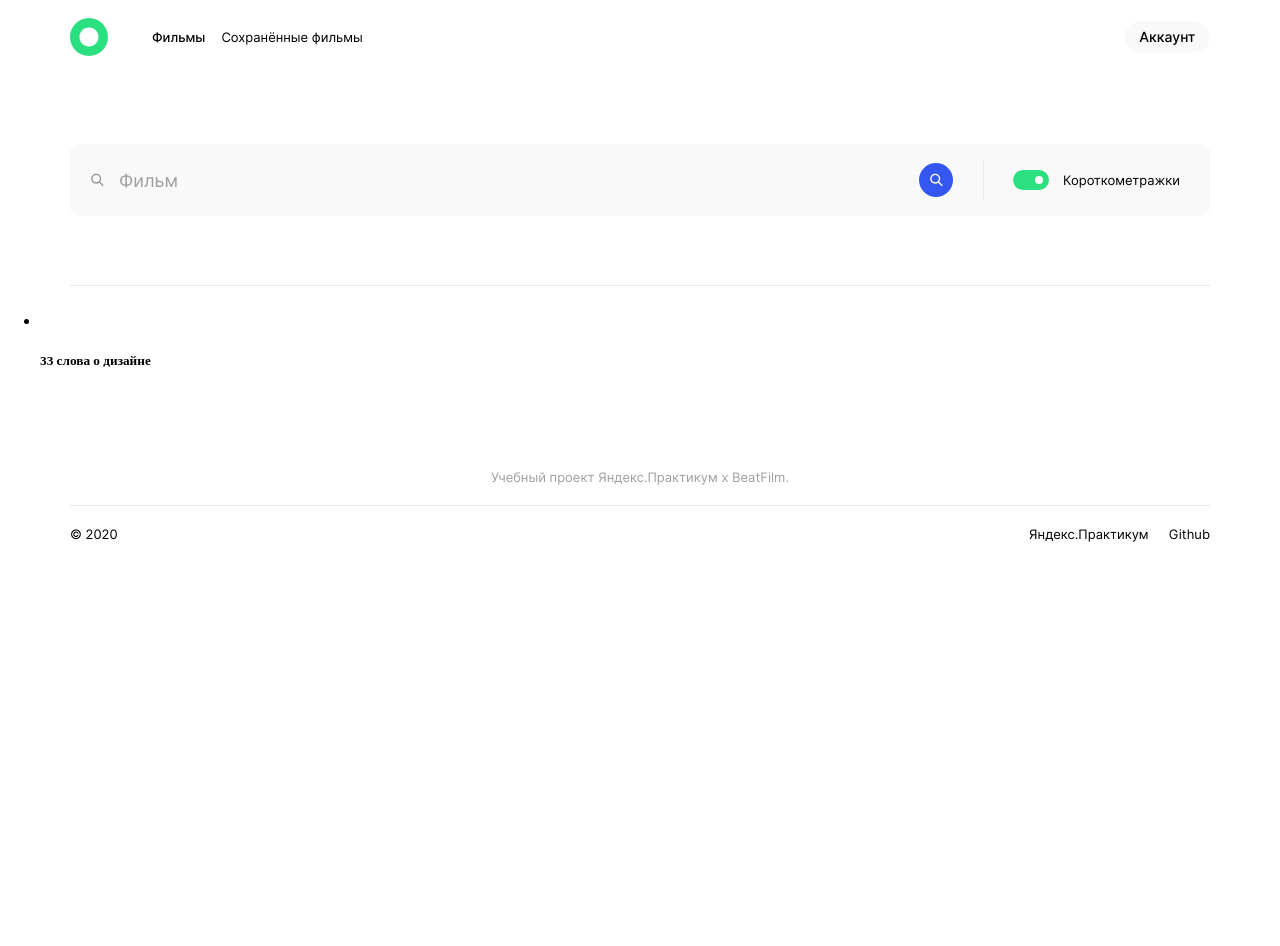
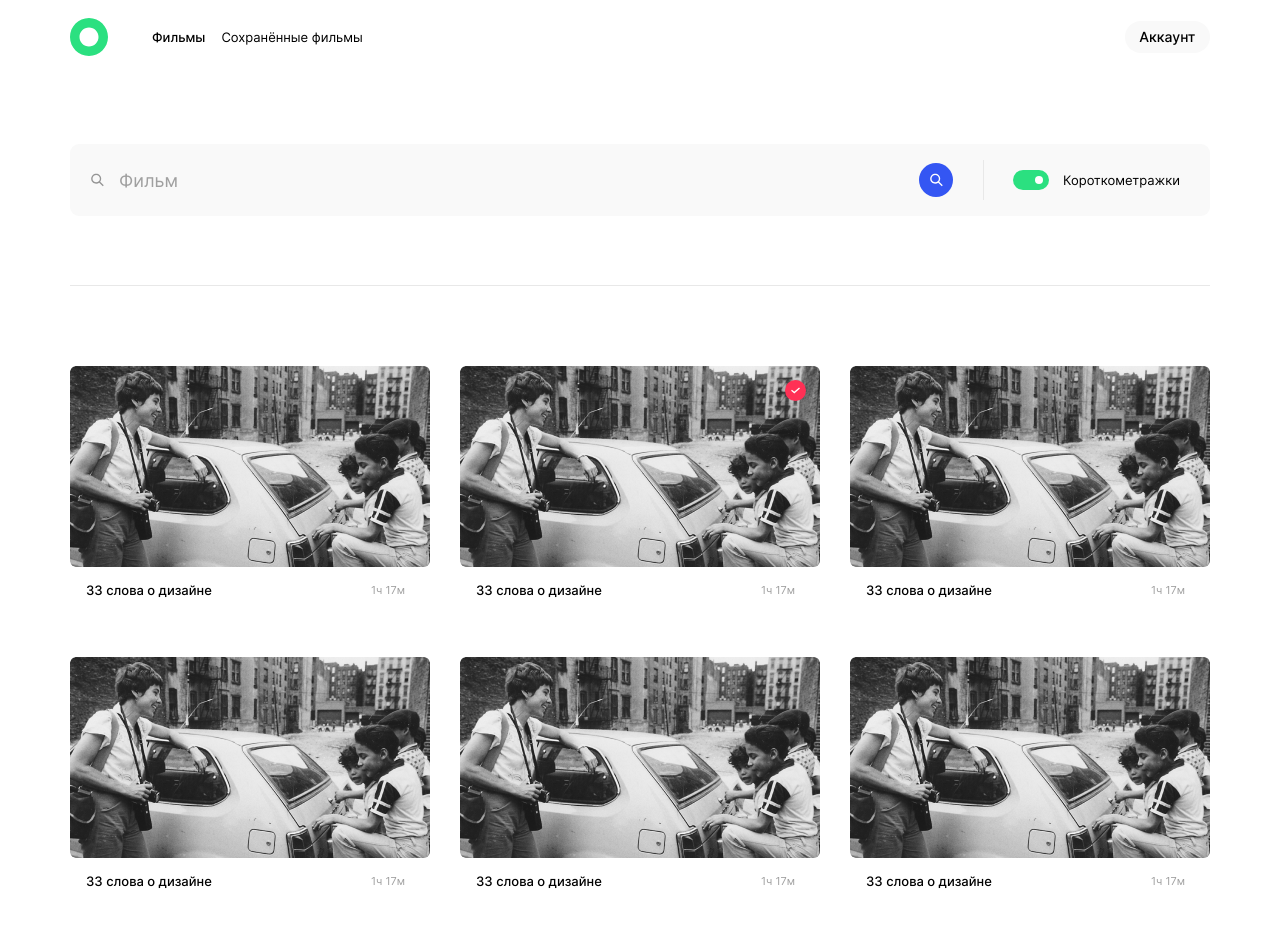
Before and after one commit to GrigoryGriko/movies-explorer-frontend, a React (Create React App) app: page /movies in a window 1280 px wide. Shown: the top 946 px of the page. Before the commit the page ends 800 px from the top, so only its background shows below. Built offline with nearby package versions, Linux system fonts and the light colour scheme.

Commit message:
feat: кнопка сохранить при наведении на фильм

```diff
--- a/src/components/App/App.css
+++ b/src/components/App/App.css
@@ -1,8 +1,14 @@
 .App {
+  display: flex;
+  flex-direction: column;
+  align-items: center;
+  width: 100%;
+  min-height: 100vh;
 }
 
 .section {
   width: 100%;
+  max-width: 1280px;
 }
 .wrapper {
   width: calc(100% - 140px);
--- a/src/components/Main/Main.js
+++ b/src/components/Main/Main.js
@@ -7,7 +7,7 @@ import AboutMe from './AboutMe/AboutMe';
 
 function Main() {
   return (
-    <main className="content">
+    <main className="content section">
       <Promo/>
       <AboutProject/>
       <Techs/>
--- a/src/components/Main/Promo/Promo.css
+++ b/src/components/Main/Promo/Promo.css
@@ -9,7 +9,7 @@
   background-color: #073042;
 }
 .promo__wrapper {
-  max-height: 426px;
+  max-height: 430px;
   display: flex;
   flex-direction: column;
   flex-wrap: wrap;
--- a/src/components/Movies/Movies.js
+++ b/src/components/Movies/Movies.js
@@ -5,10 +5,10 @@ import MoviesCardList from './MoviesCardList/MoviesCardList';
 
 function Movies() {
   return (
-    <main className="content">
+    <>
       <SearchForm/>
       <MoviesCardList/>
-    </main>
+    </>
   )
 }
 
--- a/src/components/Movies/MoviesCardList/MoviesCardList.css
+++ b/src/components/Movies/MoviesCardList/MoviesCardList.css
@@ -1,16 +1,127 @@
 .movies-cardlist {
+  display: flex;
+  align-items: center;
+  flex-direction: column;
 
+  margin-top: 70px;
 }
 .movies-cardlist__list {
+  margin: 0;
+  padding: 0;
+  list-style-type: none;
 
+  display: grid;
+  grid-template-columns: repeat(auto-fill, 360px);
+  grid-template-rows: repeat(auto-fill, 1fr);
+  grid-auto-flow: row;
+  gap: 58px 30px;
+
+  align-items: center;
+  justify-content: center;
+  flex-wrap: wrap;
 }
 .movies-cardlist__item {
-
+  position: relative;
+  display: flex;
+  flex-direction: column;
+  align-items: center;
+  font-size: 0;
 }
-movies-cardlist__image {
+.movies-cardlist__image {
   object-fit: cover;
   width: 360px;
   height: 201px;
+  border-radius: 6px;
 
   cursor: pointer;
 }
+
+.movies-cardlist__image:hover + .movies-cardlist__action-save {
+  visibility: visible;
+}
+
+.movies-cardlist__action-save {
+  visibility: hidden;
+  display: flex;
+  align-items: center;
+  justify-content: center;
+
+  position: absolute;
+  top: 14px;
+  right: 14px;
+
+  width: 72px;
+  height: 21px;
+
+  font-family: 'Inter';
+  font-weight: 400;
+  font-size: 10px;
+
+  display: flex;
+  align-items: center;
+  text-align: center;
+
+  color: #000;
+
+  background-color: #F9F9F9;
+  border-radius: 30px;
+
+  cursor: pointer;
+}
+
+.movies-cardlist__marker-saved {
+  display: flex;
+  align-items: center;
+  justify-content: center;
+
+  min-width: 21px;
+  height: 21px;
+
+  position: absolute;
+  top: 14px;
+  right: 14px;
+  border-radius: 50%;
+
+  background-color: transparent;
+  background-image: url(../../../images/movies-cardlist__marker-saved.svg);
+  background-color: #FF3055;
+  background-repeat: no-repeat;
+  background-size: auto;
+  background-position: center;
+
+  cursor: pointer;
+}
+
+.movies-cardlist__wrapper-text {
+  display: flex;
+  justify-content: space-between;
+  align-items: center;
+
+  min-width: calc(100% - 32px);
+  margin-top: 14px;
+}
+.movies-cardlist__title-film {
+  margin: 0;
+
+  font-family: 'Inter';
+  font-weight: 500;
+  font-size: 13px;
+
+  color: #000000;
+}
+.movies-cardlist__duration-film {
+  margin: 0;
+
+  display: flex;
+  align-items: center;
+  justify-content: center;
+
+  width: 52px;
+  height: 18px;
+
+  font-family: 'Inter';
+  font-weight: 400;
+  font-size: 11px;
+
+  color: #A0A0A0;
+}
--- a/src/components/Movies/MoviesCardList/MoviesCardList.js
+++ b/src/components/Movies/MoviesCardList/MoviesCardList.js
@@ -1,12 +1,90 @@
 import React from 'react';
+
+import moviesCardListImage from '../../../images/movies-cardlist__image.jpg';
 
 function MoviesCardList() {
   return(
     <section className="movies-cardlist section">
-      <ul className="movies-cardlist__list wrapper" src="../../../images/movies-cardlist__image.jpg">
+      <ul className="movies-cardlist__list wrapper">
         <li className="movies-cardlist__item">
-          <img className="movies-cardlist__image"/>
-          <h5>33 слова о дизайне</h5>
+          <img className="movies-cardlist__image" src={moviesCardListImage} alt="карточка фильма"/>
+
+          <div className="movies-cardlist__action-save">Сохранить</div>
+
+          <div className="movies-cardlist__wrapper-text">
+            <h5 className="movies-cardlist__title-film">33 слова о дизайне</h5>
+            <p className="movies-cardlist__duration-film">1ч 17м</p>
+          </div>
+        </li>
+
+        <li className="movies-cardlist__item">
+          <img className="movies-cardlist__image" src={moviesCardListImage} alt="карточка фильма"/>
+
+          <div className="movies-cardlist__marker-saved"></div>
+
+          <div className="movies-cardlist__wrapper-text">
+            <h5 className="movies-cardlist__title-film">33 слова о дизайне</h5>
+            <p className="movies-cardlist__duration-film">1ч 17м</p>
+          </div>
+        </li>
+
+        <li className="movies-cardlist__item">
+          <img className="movies-cardlist__image" src={moviesCardListImage} alt="карточка фильма"/>
+
+          <div className="movies-cardlist__action-save">Сохранить</div>
+
+          <div className="movies-cardlist__wrapper-text">
+            <h5 className="movies-cardlist__title-film">33 слова о дизайне</h5>
+            <p className="movies-cardlist__duration-film">1ч 17м</p>
+          </div>
+        </li>
+
+        <li className="movies-cardlist__item">
+          <img className="movies-cardlist__image" src={moviesCardListImage} alt="карточка фильма"/>
+          <div className="movies-cardlist__wrapper-text">
+            <h5 className="movies-cardlist__title-film">33 слова о дизайне</h5>
+            <p className="movies-cardlist__duration-film">1ч 17м</p>
+          </div>
+        </li>
+
+        <li className="movies-cardlist__item">
+          <img className="movies-cardlist__image" src={moviesCardListImage} alt="карточка фильма"/>
+          <div className="movies-cardlist__wrapper-text">
+            <h5 className="movies-cardlist__title-film">33 слова о дизайне</h5>
+            <p className="movies-cardlist__duration-film">1ч 17м</p>
+          </div>
+        </li>
+
+        <li className="movies-cardlist__item">
+          <img className="movies-cardlist__image" src={moviesCardListImage} alt="карточка фильма"/>
+          <div className="movies-cardlist__wrapper-text">
+            <h5 className="movies-cardlist__title-film">33 слова о дизайне</h5>
+            <p className="movies-cardlist__duration-film">1ч 17м</p>
+          </div>
+        </li>
+
+        <li className="movies-cardlist__item">
+          <img className="movies-cardlist__image" src={moviesCardListImage} alt="карточка фильма"/>
+          <div className="movies-cardlist__wrapper-text">
+            <h5 className="movies-cardlist__title-film">33 слова о дизайне</h5>
+            <p className="movies-cardlist__duration-film">1ч 17м</p>
+          </div>
+        </li>
+
+        <li className="movies-cardlist__item">
+          <img className="movies-cardlist__image" src={moviesCardListImage} alt="карточка фильма"/>
+          <div className="movies-cardlist__wrapper-text">
+            <h5 className="movies-cardlist__title-film">33 слова о дизайне</h5>
+            <p className="movies-cardlist__duration-film">1ч 17м</p>
+          </div>
+        </li>
+
+        <li className="movies-cardlist__item">
+          <img className="movies-cardlist__image" src={moviesCardListImage} alt="карточка фильма"/>
+          <div className="movies-cardlist__wrapper-text">
+            <h5 className="movies-cardlist__title-film">33 слова о дизайне</h5>
+            <p className="movies-cardlist__duration-film">1ч 17м</p>
+          </div>
         </li>
       </ul>
     </section>
```
Also changed, not shown: src/images/movies-cardlist__marker-saved.svg (added).
